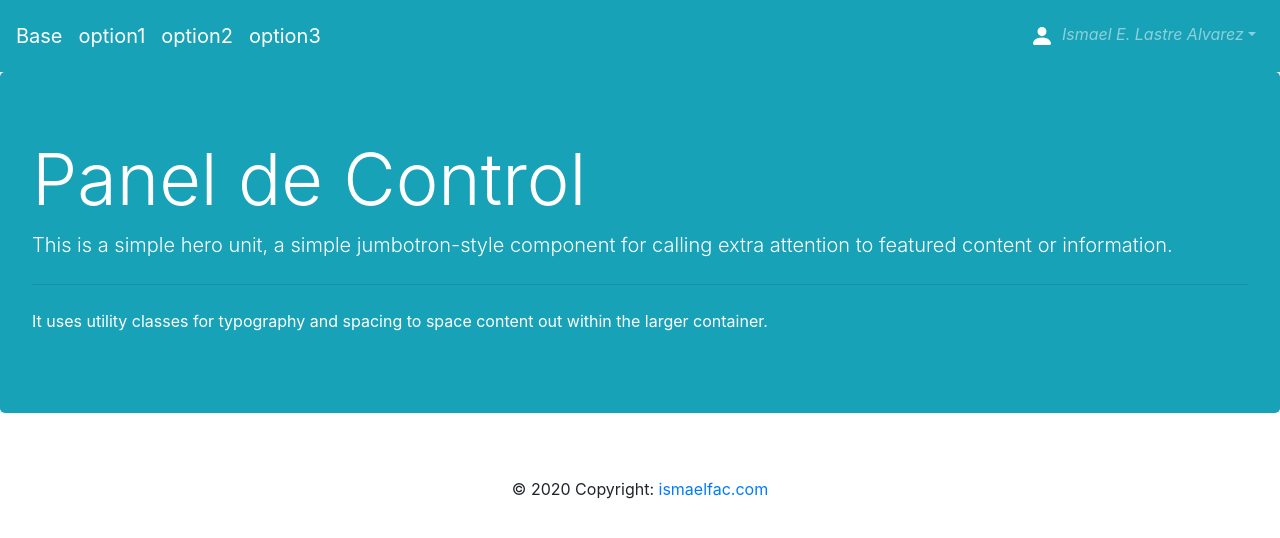
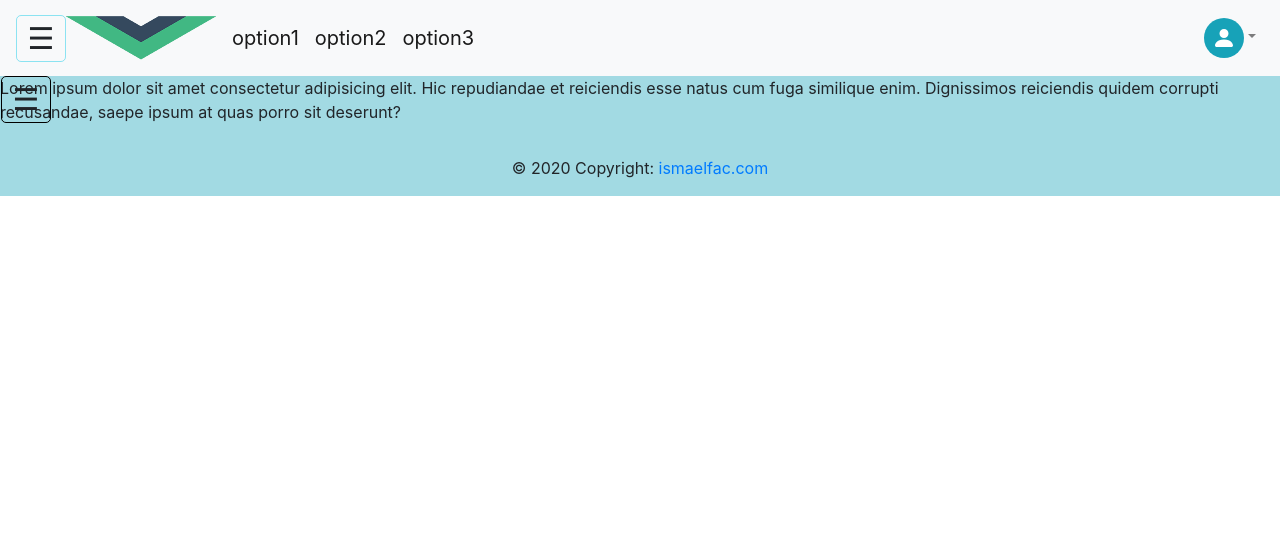
Before and after one commit to ismaelfac/baseVue, a Vue app: page / in a window 1280 px wide. Shown: the top 538 px of the page. Built offline with nearby package versions, Linux system fonts and the light colour scheme.

Commit message:
Base Project

```diff
--- a/src/layouts/DefaultLayout.vue
+++ b/src/layouts/DefaultLayout.vue
@@ -1,11 +1,12 @@
 <template>
-    <div>
+    <div class="fondo">
         <!-- header -->
         <HeaderPartials :header="header"></HeaderPartials>
         <!-- end header -->
 
         <!-- main -->
-        <section class="main-section mb-5">
+        <section class="main-section">
+            <Sidebar></Sidebar>
             <router-view></router-view>
         </section>
         <!-- end main -->
@@ -18,15 +19,26 @@
 <script>
 import HeaderPartials from '../partials/Header';
 import Footer from '../partials/Footer';
+import Sidebar from '../partials/SideBar';
 export default {
     name: 'DefaultLayout',
-    components: { HeaderPartials, Footer },
+    components: { HeaderPartials, Footer, Sidebar },
     data() {
         return {
             header: {
                 title: 'Base'
-            }
+            },
+            breadcrumb: []
         }
     }
 }
 </script>
+<style lang="scss" scoped>
+.fondo {
+    background: rgba(23, 162, 184, .4);
+}
+.main-section {
+    padding: 0;
+    margin: 0;
+}
+</style>
--- a/src/partials/Header.vue
+++ b/src/partials/Header.vue
@@ -1,7 +1,10 @@
 <template>
     <div>
          <b-navbar :toggleable="BNavBar.toggleable" :type="BNavBar.type" :variant="BNavBar.variant">
-            <b-navbar-brand href="/">{{ header.title}}</b-navbar-brand>
+             <div class="toogle-btn">
+                <span @click="tooglebtn()">&#9776;</span>
+            </div>
+            <b-navbar-brand href="/"><img class="logo" src="../assets/logo.png" alt=""></b-navbar-brand>
 
             <b-navbar-toggle target="nav-collapse"></b-navbar-toggle>
 
@@ -15,7 +18,6 @@
                 <!-- Using 'button-content' slot -->
                 <template v-slot:button-content>
                     <b-avatar variant="info"></b-avatar>
-                    <em>{{ item.fullName }}</em>
                 </template>
                 <b-dropdown-item href="#">{{ item.profile }}</b-dropdown-item>
                 <b-dropdown-item href="#">Sign Out</b-dropdown-item>
@@ -39,8 +41,8 @@ export default {
             ],
             BNavBar: {
                 toggleable: 'lg',
-                type: 'dark',
-                variant: 'info'
+                type: 'light',
+                variant: 'light'
             },
             profile: [
                 {
@@ -56,5 +58,26 @@ export default {
 }
 </script>
 <style lang="scss" scoped>
-
+.logo{
+    height: 50px;
+    width: 150px;
+}
+.toogle-btn {
+        position: relative;
+        left: 0px;
+        top:auto;
+        cursor: pointer;
+        :hover {
+            background: rgba(23, 162, 184, .5);
+            border: 0.5px solid rgb(236, 233, 233);
+        }
+        span {
+            display: block;
+            width: 50px;
+            border-radius: 5px;
+            text-align: center;
+            font-size: 30px;
+            border: 1px solid  rgba(32, 206, 233, 0.5);
+        }
+    }
 </style>
--- /dev/null
+++ b/src/partials/SideBar.vue
@@ -0,0 +1,70 @@
+<template>
+    <div id="sidebar" :class="{ active: isActive }">
+        <div class="toogle-btn">
+            <span @click="tooglebtn()">&#9776;</span>
+        </div>
+        <b-list-group class="listSlider" v-for="item in items" :key="item.id">
+            <b-list-group-item class="d-flex justify-content-between align-items-center" :to="{name:item.link}" :active="item.isActive">
+                {{ item.title }}
+                <b-badge variant="primary" pill>{{ item.count ? item.count : '0'}}</b-badge>
+            </b-list-group-item>
+        </b-list-group>
+    </div>
+</template>
+<script>
+export default {
+    name: 'SideBar',
+    data() {
+        return{
+            isActive:false,
+            items: [
+                {id: 1, title:'Dasboard', link:'home', count: 2, isActive:false},
+                {id: 2, title:'Configuracion', link:'settings', count: null, isActive:false},
+                {id: 3, title:'Perfil', link:'profile', count: null, isActive:false}
+            ]
+        }
+    },
+    methods: {
+        tooglebtn() {
+            this.isActive = !this.isActive;
+        }
+    }
+}
+</script>
+<style lang="scss" scoped>
+#sidebar.active {
+        left: 0;
+    }
+#sidebar {
+    position: fixed;
+    width: 200px;
+    height: auto;
+    background: rgba(3, 3, 3, 0.9);
+    border-radius: 0px 15px 15px 0px;
+    left: -200px;
+    .listSlider b-list-group-item {
+        color: rgba(80, 77, 77, 0.9);
+        text-align: center;
+        padding: 15px 10px;
+        border-bottom: 1px solid rgba(100, 100, 100, .3);
+    }
+    .toogle-btn {
+        position: absolute;
+        left: 201px;
+        top:0px;
+        cursor: pointer;
+        :hover {
+            background: rgba(23, 162, 184, .5);
+            border: 0.5px solid rgb(71, 70, 70);
+        }
+        span {
+            display: block;
+            width: 50px;
+            border-radius: 5px;
+            text-align: center;
+            font-size: 30px;
+            border: 1px solid #000;
+        }
+    }
+}
+</style>
--- a/src/router/index.js
+++ b/src/router/index.js
@@ -13,8 +13,8 @@ Vue.use(VueRouter);
       component: Home
     },
     {
-      path: '/detail/:avengerName',
-      name: 'DetailAvenger',
+      path: '/detail/',
+      name: 'settings',
       component: DetailAvengerView
     },
     {
--- a/src/views/Home.vue
+++ b/src/views/Home.vue
@@ -1,20 +1,6 @@
 <template>
   <div>
-    <b-jumbotron bg-variant="info" text-variant="white">
-      <template v-slot:header>Panel de Control</template>
-
-      <template v-slot:lead>
-        This is a simple hero unit, a simple jumbotron-style component for calling extra attention to
-        featured content or information.
-      </template>
-
-      <hr class="my-4">
-
-      <p>
-        It uses utility classes for typography and spacing to space content out within the larger
-        container.
-      </p>
-    </b-jumbotron>
+    <p>Lorem ipsum dolor sit amet consectetur adipisicing elit. Hic repudiandae et reiciendis esse natus cum fuga similique enim. Dignissimos reiciendis quidem corrupti recusandae, saepe ipsum at quas porro sit deserunt?</p>
   </div>
 </template>
 
--- a/src/views/Profile.vue
+++ b/src/views/Profile.vue
@@ -1,6 +1,6 @@
 <template>
   <div>
-    <h1>Profile </h1>
+    <h3>Profile</h3>
   </div>
 </template>
 <script>
```
Also changed, not shown: src/assets/logo_size.jpg (added), src/assets/logo_size_invert.jpg (added).
